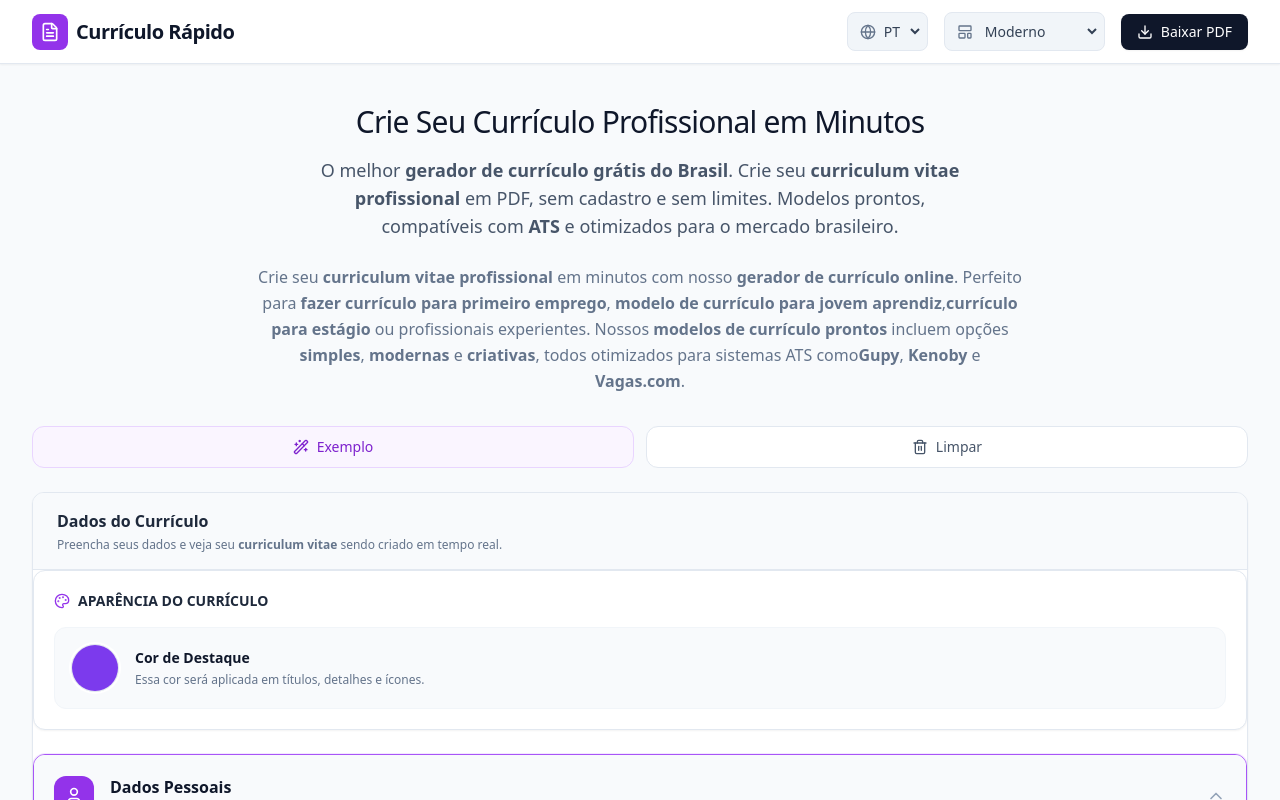
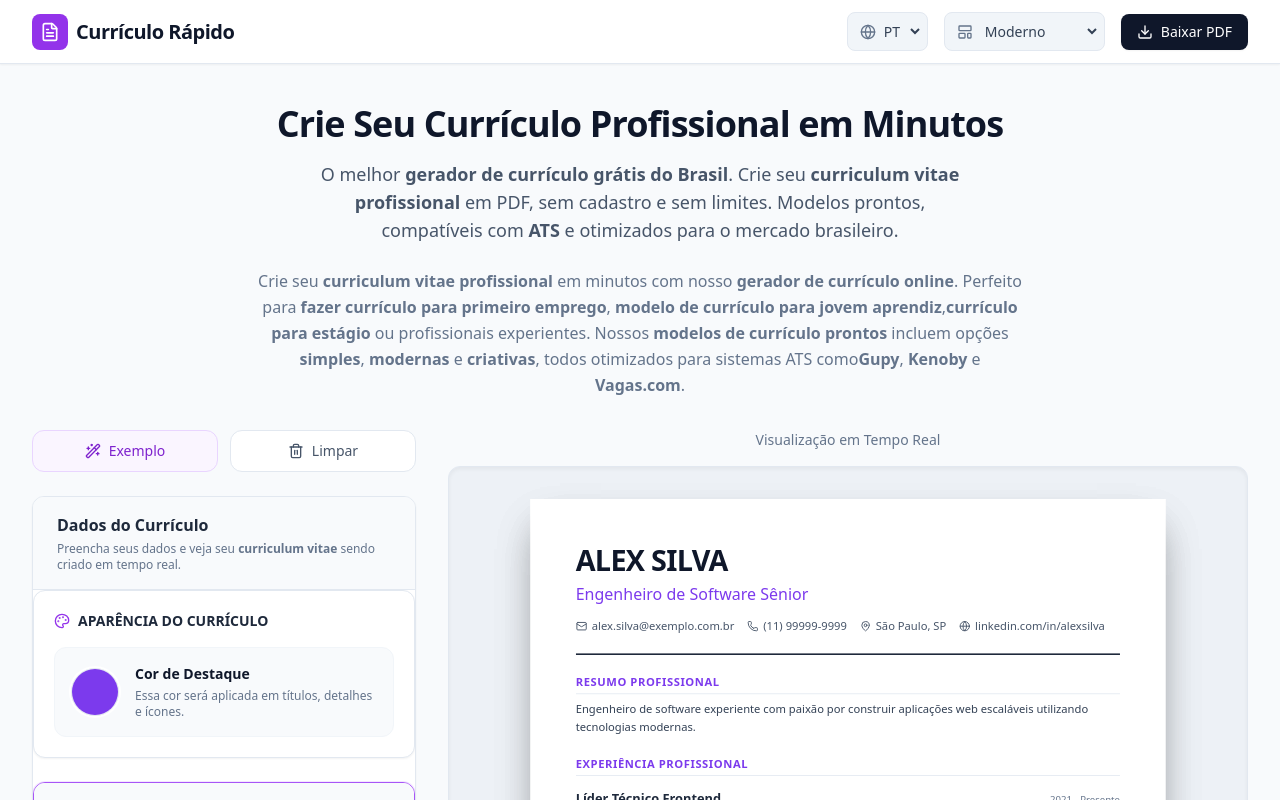
Before and after one commit to sickboy81/curriculorapido, a React (Vite) app: page / in a window 1280 px wide. Shown: the top 800 px of the page. Built offline with nearby package versions, Linux system fonts and the light colour scheme.

Commit message:
Fix: Adicionar pages/ ao content do Tailwind para aplicar classes CSS corretamente

```diff
--- a/tailwind.config.js
+++ b/tailwind.config.js
@@ -4,6 +4,7 @@ export default {
     "./index.html",
     "./*.{js,ts,jsx,tsx}",
     "./components/**/*.{js,ts,jsx,tsx}",
+    "./pages/**/*.{js,ts,jsx,tsx}",
     "./hooks/**/*.{js,ts,jsx,tsx}",
     "./utils/**/*.{js,ts,jsx,tsx}",
   ],
```
